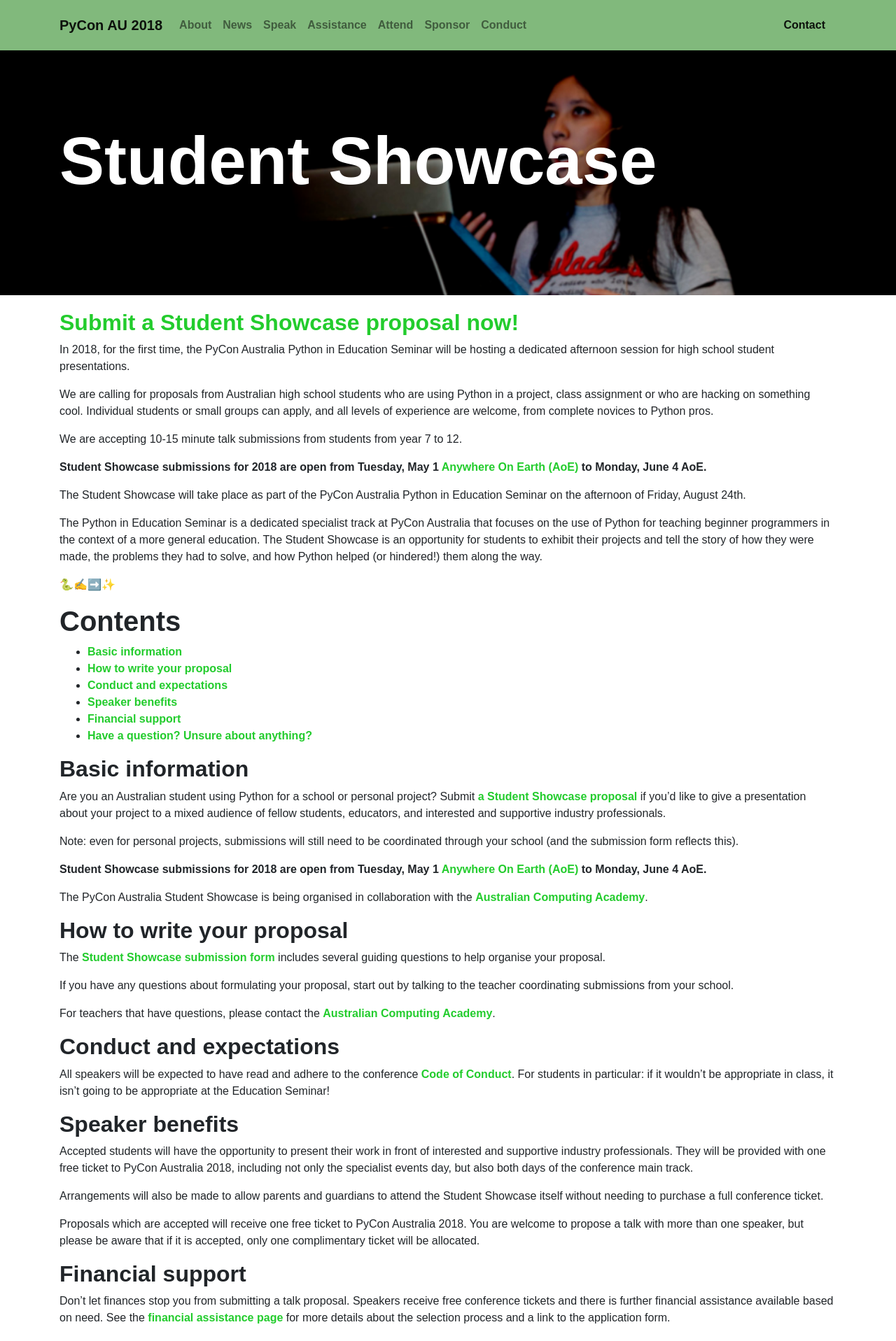
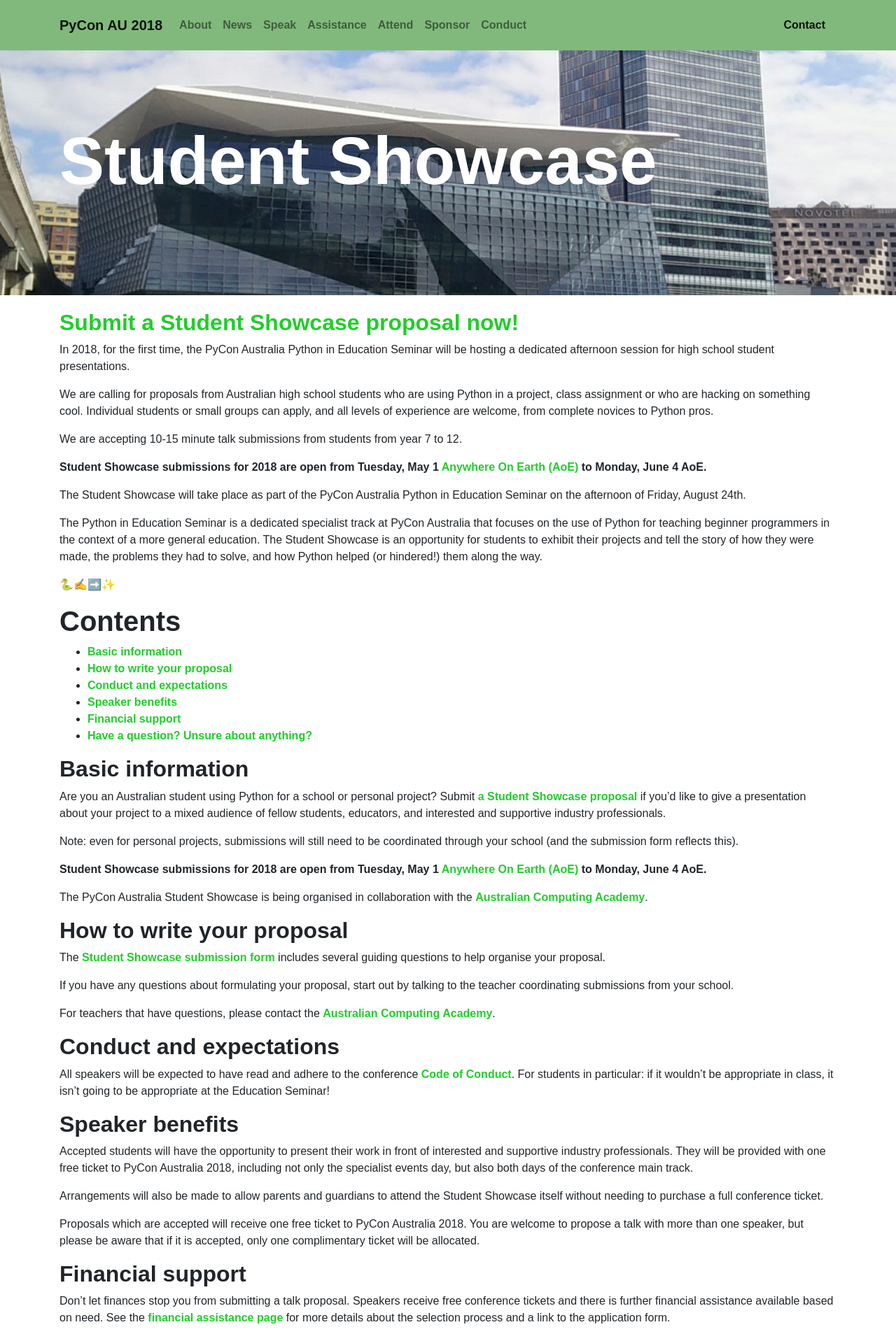
Before and after one commit to pyconau/2018.pycon-au.org, a Jekyll site: the page built from student-showcase.md, in a window 1280 px wide. Shown: the top 1917 px of the page at 70% size. Built offline with Jekyll 4.4.1, drawn with Linux system fonts in a browser that asks for light colours; some web fonts are replaced.

Commit message:
Change header

```diff
--- a/student-showcase.md
+++ b/student-showcase.md
@@ -2,7 +2,7 @@
 layout: page
 title: Student Showcase
 permalink: /speak/showcase
-header-img: /img/headers/hobart-audrey.jpg
+header-img: /img/headers/icc-location.jpg
 card: /img/cards/speak.jpg
 ---
 
```
Also changed, not shown: img/headers/icc-location.jpg (added).
